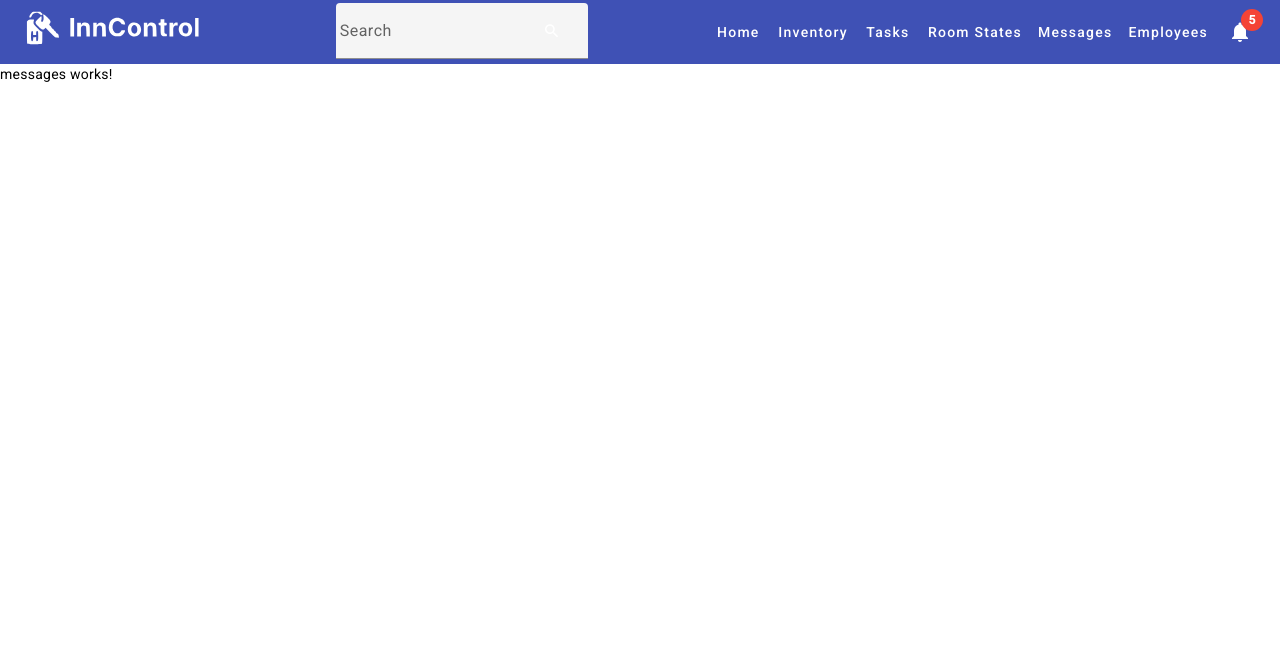
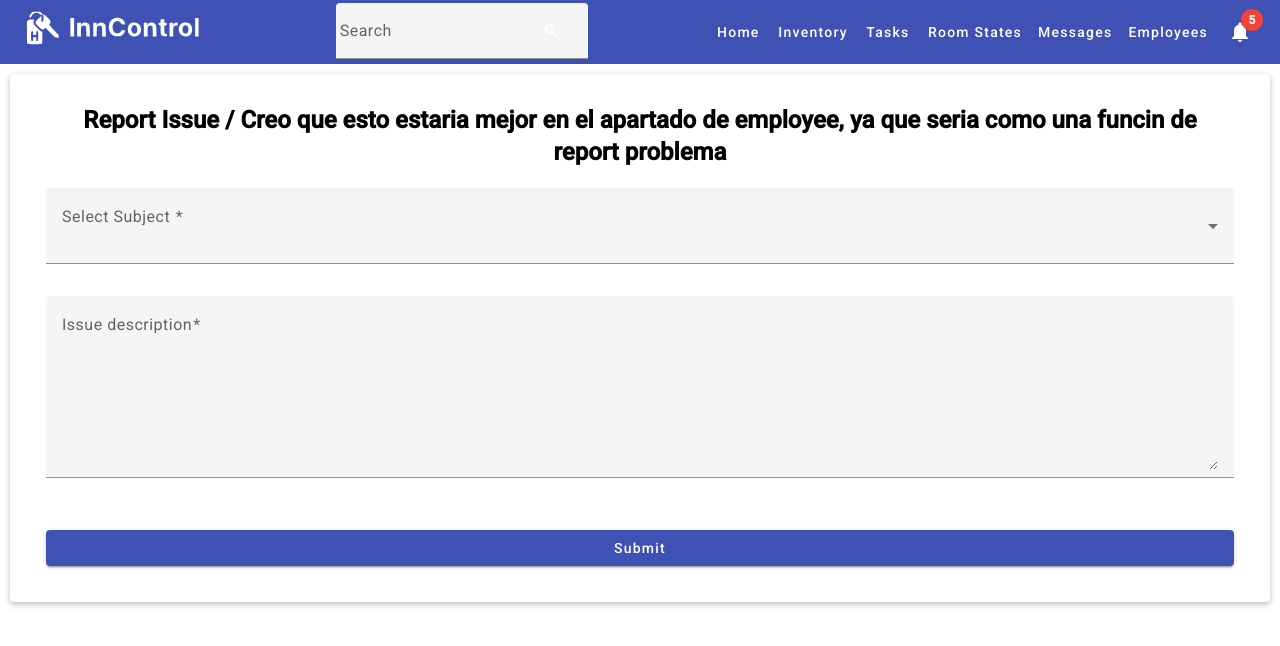
Before and after one commit to upc-pre-20241-si729-wx55-eabmodel/inncontrol-frontend, an Angular app: page /messages in a window 1280 px wide. Shown: the top 646 px of the page. Built offline with nearby package versions, Linux system fonts and the light colour scheme.

Commit message:
feat(messages-page): implemented report form view.

```diff
--- a/src/app/interactions/report/components/report-form/report-form.component.html
+++ b/src/app/interactions/report/components/report-form/report-form.component.html
@@ -1,6 +1,6 @@
 <mat-card>
   <mat-card-title>
-    <h1 class="card-title">Report Issue</h1>
+    <h1 class="card-title">Report Issue /  Creo que esto estaria mejor en el  apartado de employee, ya que seria como una funcin de report problema</h1>
   </mat-card-title>
   <mat-card-content>
     <form [formGroup]="reportFormGroup" (ngSubmit)="onSubmitReport()" aria-label="Report issue form">
--- a/src/app/public/pages/messages/messages.component.html
+++ b/src/app/public/pages/messages/messages.component.html
@@ -1 +1 @@
-<p>messages works!</p>
+<app-report-form/>
```
